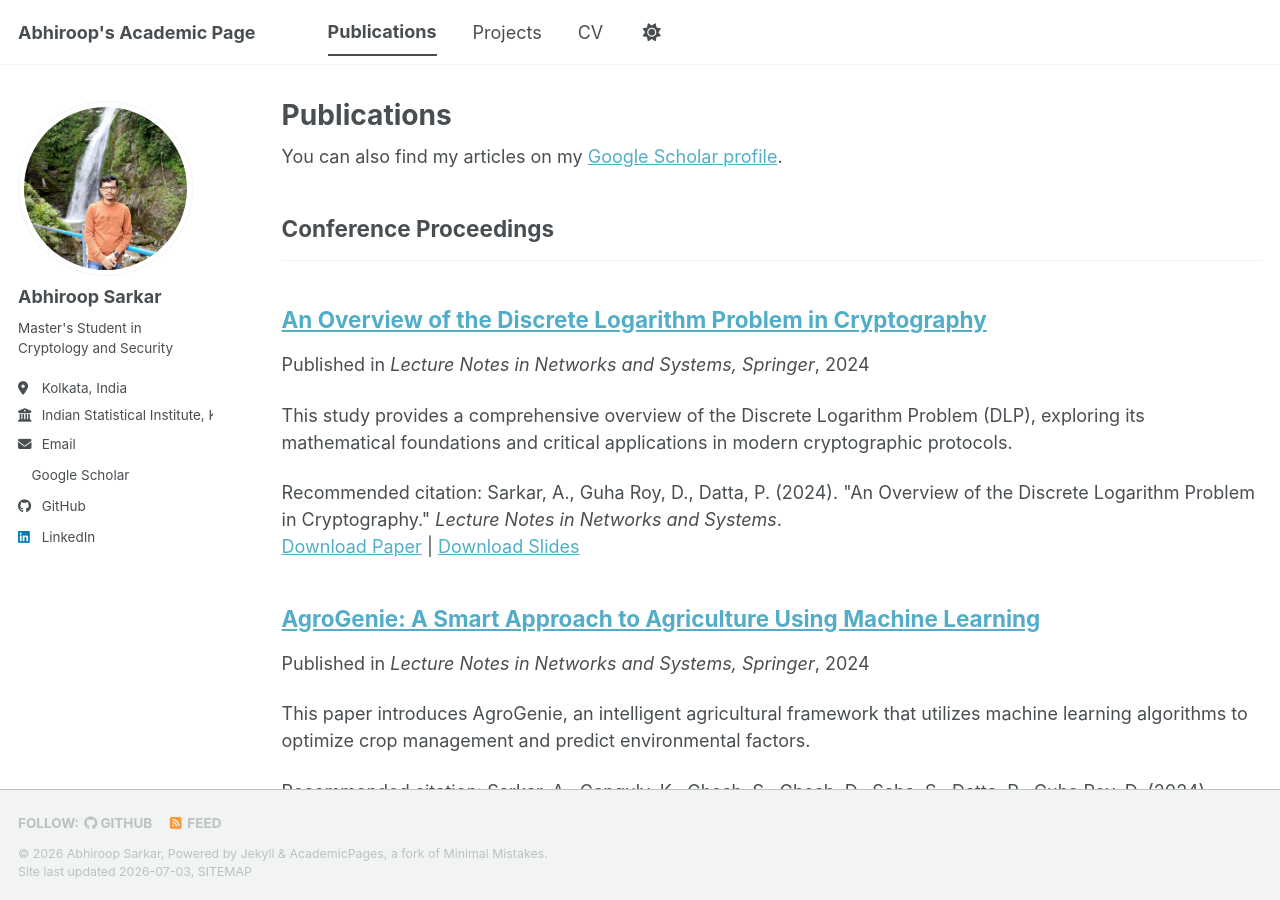
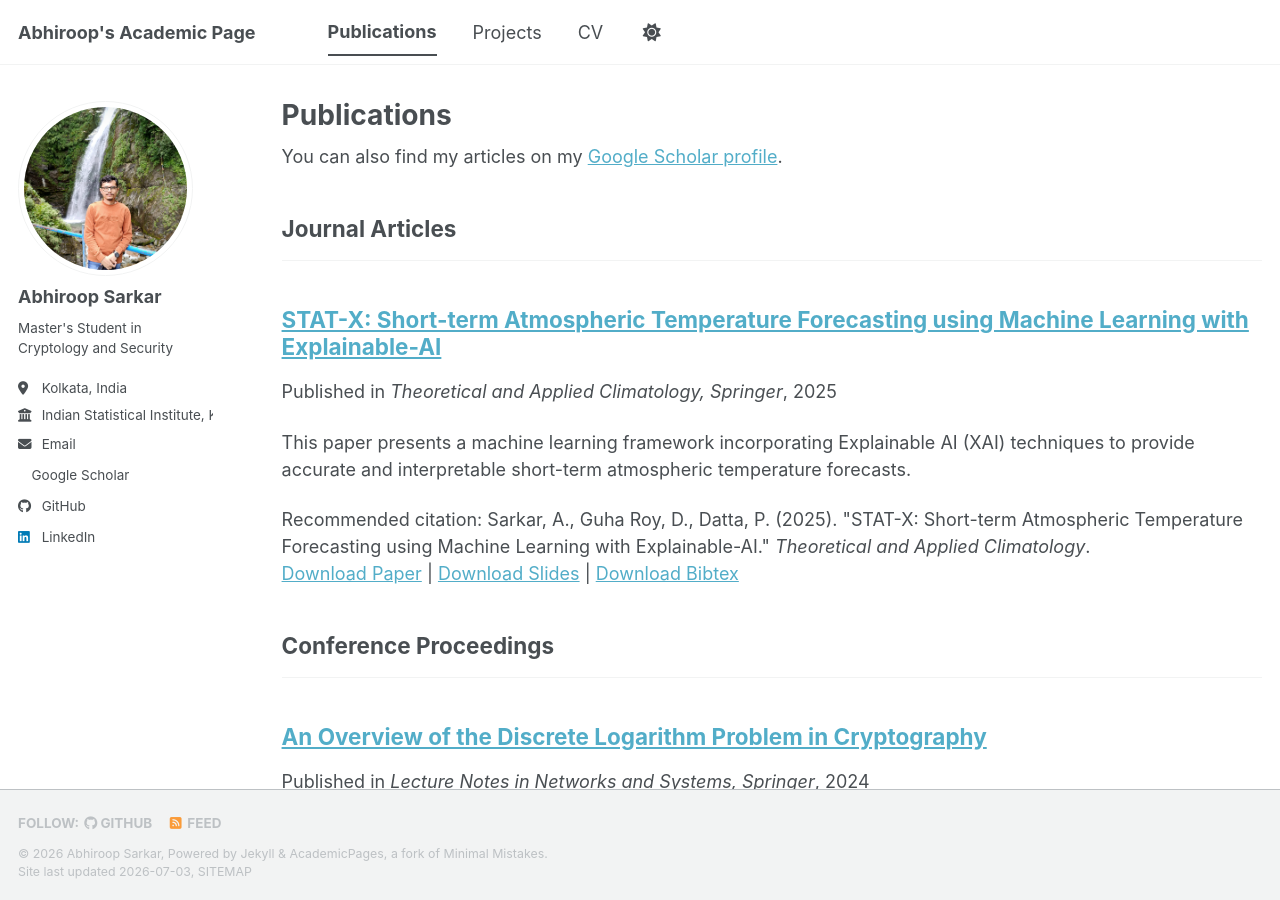
Before and after one commit to Abhiroop2004/Abhiroop2004.github.io, a Jekyll site: the page built from _pages/publications.html, in a window 1280 px wide and 900 px high. Built offline with Jekyll 4.4.1, drawn with Linux system fonts in a browser that asks for light colours; a style sheet for code colours, icons or effects is not loaded; part of the change alters nothing that is shown.

```diff
--- a/_publications/2025-statx.md
+++ b/_publications/2025-statx.md
@@ -1,7 +1,7 @@
 ---
 title: "STAT-X: Short-term Atmospheric Temperature Forecasting using Machine Learning with Explainable-AI"
 collection: publications
-category: Journal Articles
+category: journals
 permalink: /publication/2025-01-01-stat-x
 excerpt: 'This paper presents a machine learning framework incorporating Explainable AI (XAI) techniques to provide accurate and interpretable short-term atmospheric temperature forecasts.'
 date: 2025-01-01
```
